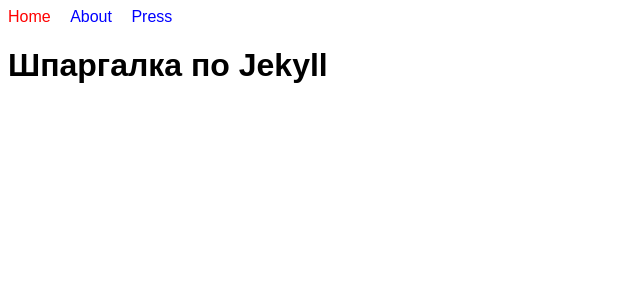
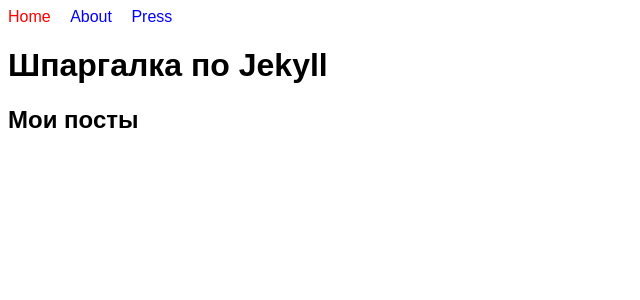
Before and after one commit to kagulion/jekyll-cheatsheet, a Jekyll site: the page built from index.html, in a window 1280 px wide. Shown: the top 300 px of the page, without its empty margins (0-640 px from the left). Built offline with Jekyll 4.4.1, drawn with Linux system fonts in a browser that asks for light colours.

Commit message:
test: blogging

```diff
--- a/index.html
+++ b/index.html
@@ -4,3 +4,14 @@ layout: default
 ---
 
 <h1>{{ page.title }}</h1>
+
+<h2>Мои посты</h2>
+
+<ul>
+  {% for post in site.posts %}
+    <li>
+      <a href="{{ post.url }}">{{ post.title }}</a>
+      - {{ post.date | date: "%d.%m.%Y"}}
+    </li>
+  {% endfor %}
+</ul>
```
